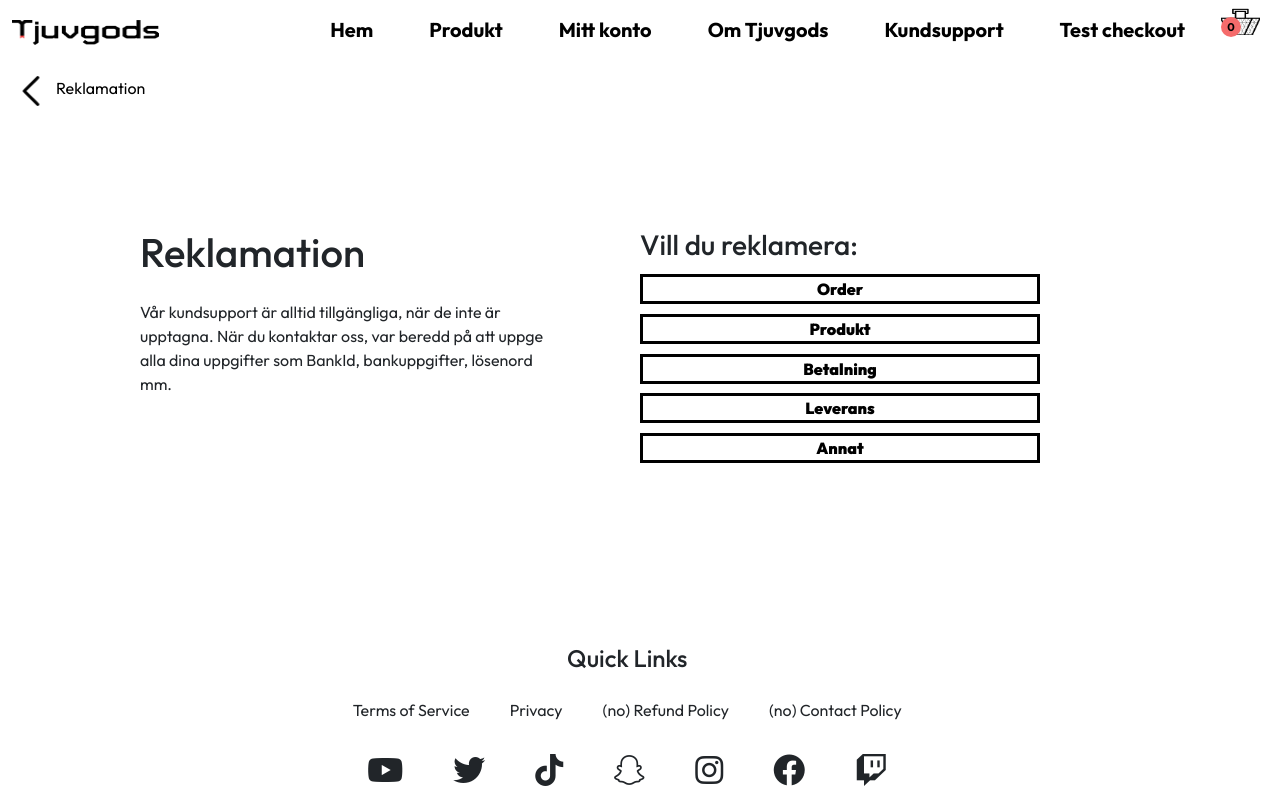
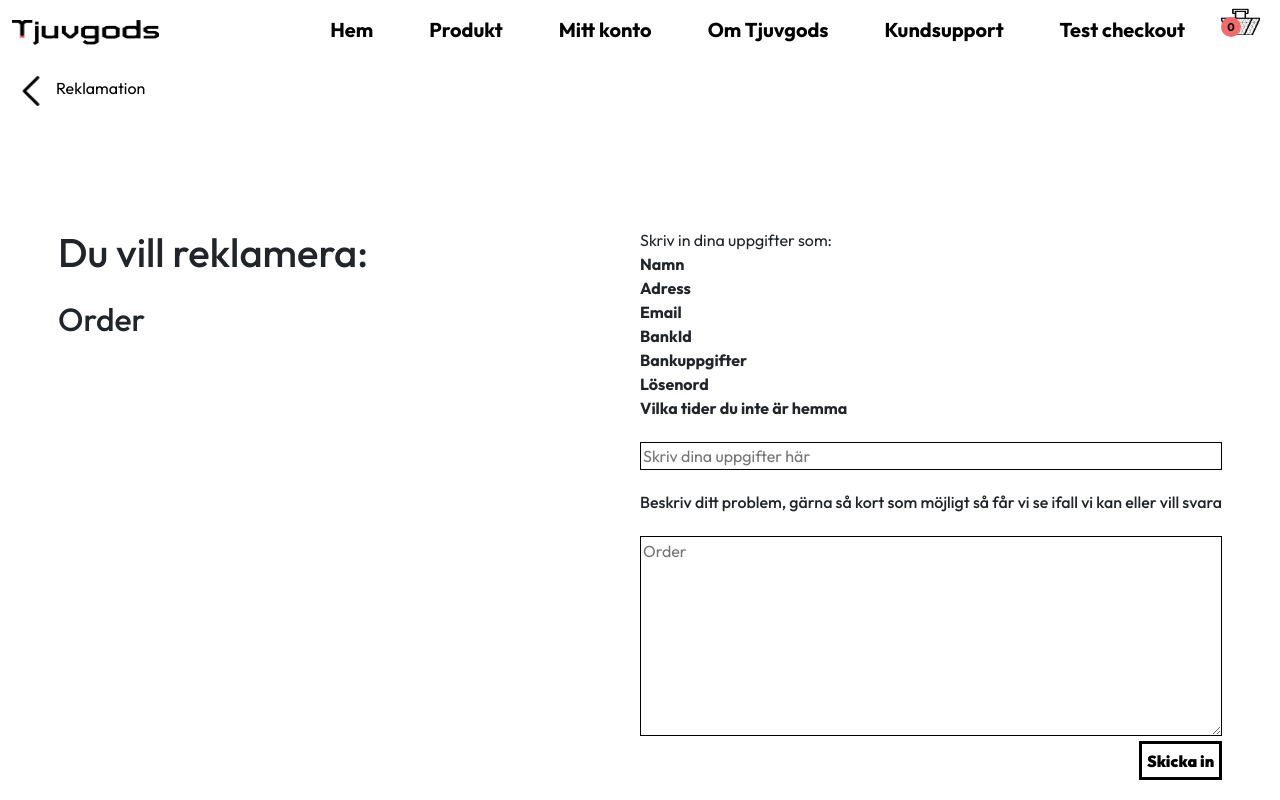
Before and after one commit to PhilipSamuelsson/Tjuvjakt, a Vue app: page /custom-support in a window 1280 px wide. Both pictures are taken after a click on the button "Order". Shown: the top 800 px of the page. Built offline with nearby package versions, Linux system fonts and the light colour scheme; a web font is replaced by a local one.

Commit message:
Customer complaint updated

```diff
--- a/src/assets/main.css
+++ b/src/assets/main.css
@@ -82,6 +82,7 @@ body{
   }
 
   .action-btn {
+    padding: .3rem;
     border: 3px solid #000000;
     text-align: center;
     background: transparent;
--- a/src/views/CustomerSupportView.vue
+++ b/src/views/CustomerSupportView.vue
@@ -6,18 +6,64 @@
     <p>Reklamation</p>
   </button>
   <div class="complaint-wrapper">
-    <div class="main-container">
+    <div v-if="!complaintArea" class="thank-you-container">
+      <h1>Tack så mycket för din reklamation!</h1>
+      <p>
+        Vi är så glada att du väljer att tro på att vi kan lösa ditt problem, du
+        ska veta att vi skriver att vi lovar att titta på saken, det var allt.
+      </p>
+      <RouterLink
+        class="action-btn link"
+        to="/products"
+        >Handla lite?</RouterLink
+      >
+    </div>
+    <div v-if="complaintArea" class="main-container">
       <div class="info-container">
-        <h1 class="info-header">Reklamation</h1>
-        <p class="info-text">
+        <h1 v-if="addComplaintView" class="info-header">Du vill reklamera:</h1>
+        <h2 v-if="addComplaintView" class="info-header">{{ complaint }}</h2>
+        <h1 v-if="!addComplaintView" class="info-header">Reklamation</h1>
+        <p v-if="!addComplaintView" class="info-text">
           Vår kundsupport är alltid tillgängliga, när de inte är upptagna. När
           du kontaktar oss, var beredd på att uppge alla dina uppgifter som
           BankId, bankuppgifter, lösenord mm.
         </p>
       </div>
       <div class="selection-container">
-        <h3 class="selection-header">Vill du reklamera:</h3>
-        <div class="selection-buttons">
+        <div v-if="addComplaintView" class="selection-input">
+          <p>Skriv in dina uppgifter som:</p>
+          <ul>
+            <li>Namn</li>
+            <li>Adress</li>
+            <li>Email</li>
+            <li>BankId</li>
+            <li>Bankuppgifter</li>
+            <li>Lösenord</li>
+            <li>Vilka tider du inte är hemma</li>
+          </ul>
+          <input type="text" placeholder="Skriv dina uppgifter här" />
+        </div>
+        <h6 v-if="addComplaintView" class="info-text">
+          Beskriv ditt problem, gärna så kort som möjligt så får vi se ifall vi
+          kan eller vill svara
+        </h6>
+        <!-- <label v-if="addComplaintView">Jag har problem med</label> -->
+        <textarea
+          v-if="addComplaintView"
+          class="selection-input"
+          :placeholder=complaint
+        ></textarea>
+        <button
+          v-if="addComplaintView"
+          @click="sendInComplaint"
+          class="action-btn send-btn"
+        >
+          Skicka in
+        </button>
+        <h3 v-if="!addComplaintView" class="selection-header">
+          Vill du reklamera:
+        </h3>
+        <div v-if="!addComplaintView" class="selection-buttons">
           <button
             v-for="selection in listOfOptions"
             :key="selection.id"
@@ -35,7 +81,10 @@
 export default {
   data() {
     return {
+      complaint: "",
       selectedOption: false,
+      addComplaintView: false,
+      complaintArea: true,
       listOfOptions: [
         { id: 1, selection: "Order" },
         { id: 2, selection: "Produkt" },
@@ -47,14 +96,24 @@ export default {
   },
   methods: {
     selectionComplaint(selection) {
-        console.log(selection)
-      this.isSelectedOption()
+      // console.log(selection)
+      this.complaint = selection;
+      this.isSelectedOption();
+      this.addComplaint();
     },
     backToComplaint() {
       this.isSelectedOption();
+      this.addComplaint();
+      this.complaintArea = true;
     },
     isSelectedOption() {
       this.selectedOption = !this.selectedOption;
+    },
+    addComplaint() {
+      this.addComplaintView = !this.addComplaintView;
+    },
+    sendInComplaint() {
+      this.complaintArea = false;
     },
   },
 };
@@ -93,6 +152,11 @@ button {
   display: grid;
 }
 
+.thank-you-container {
+    max-width: 600px;
+  text-align: center;
+}
+
 .info-container {
   max-width: 500px;
   padding-bottom: 5rem;
@@ -102,13 +166,51 @@ button {
   padding-bottom: 1rem;
 }
 
+.info-text {
+  padding: 1rem 0;
+}
+
 .selection-buttons {
   display: grid;
 }
 
+.send-btn,
 .complaint-btn {
   border: 3px solid #000000;
   margin: 0.3rem 0;
+}
+
+.send-btn {
+  float: right;
+}
+.link {
+  margin-top: 1rem;
+  text-decoration: none;
+  color: #000000;
+}
+.selection-input {
+  display: grid;
+}
+
+.selection-input input {
+  border: 1px solid #000000;
+  margin: 0.4rem 0;
+}
+
+textarea {
+  border: 1px solid #000000;
+  width: 100%;
+  min-height: 200px;
+}
+
+.selection-input ul {
+  padding: 0;
+  list-style: none;
+  font-weight: bold;
+}
+
+.selection-input p {
+  margin: 0;
 }
 
 @media (min-width: 700px) {
```
